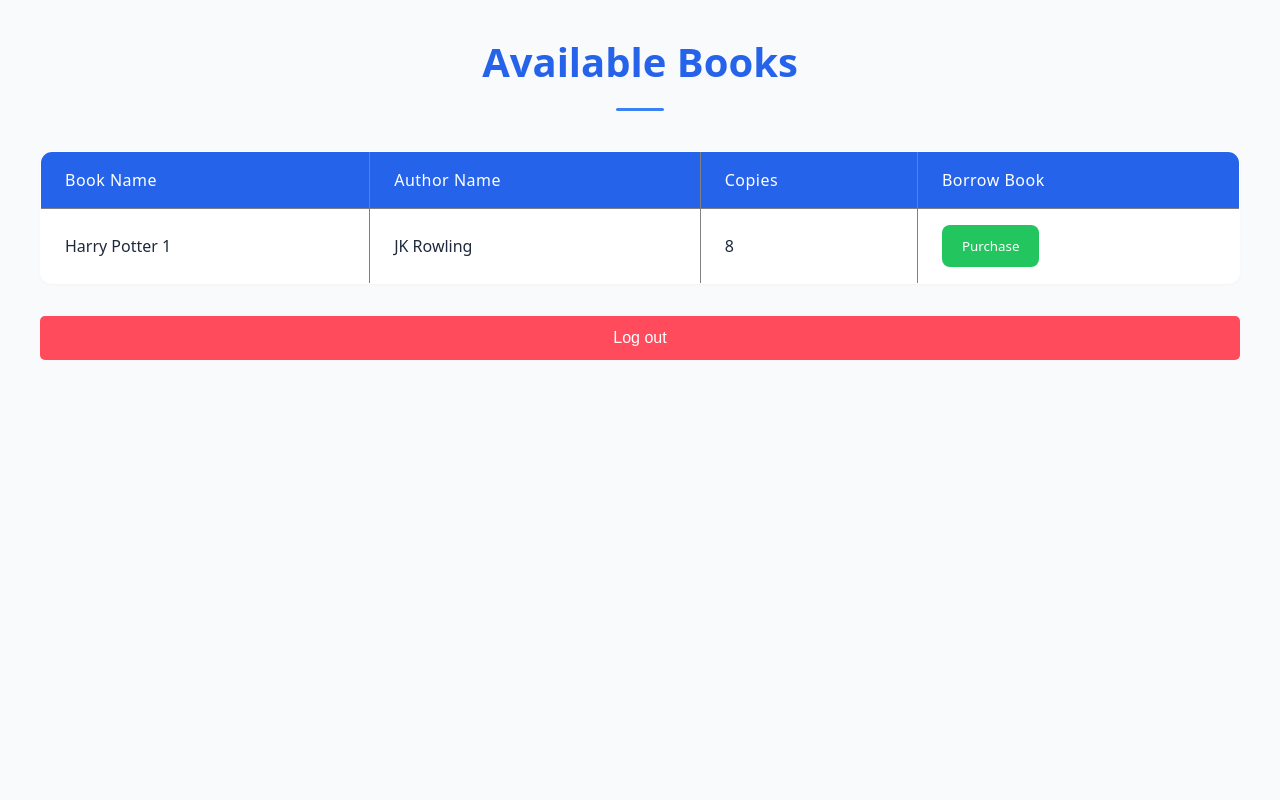
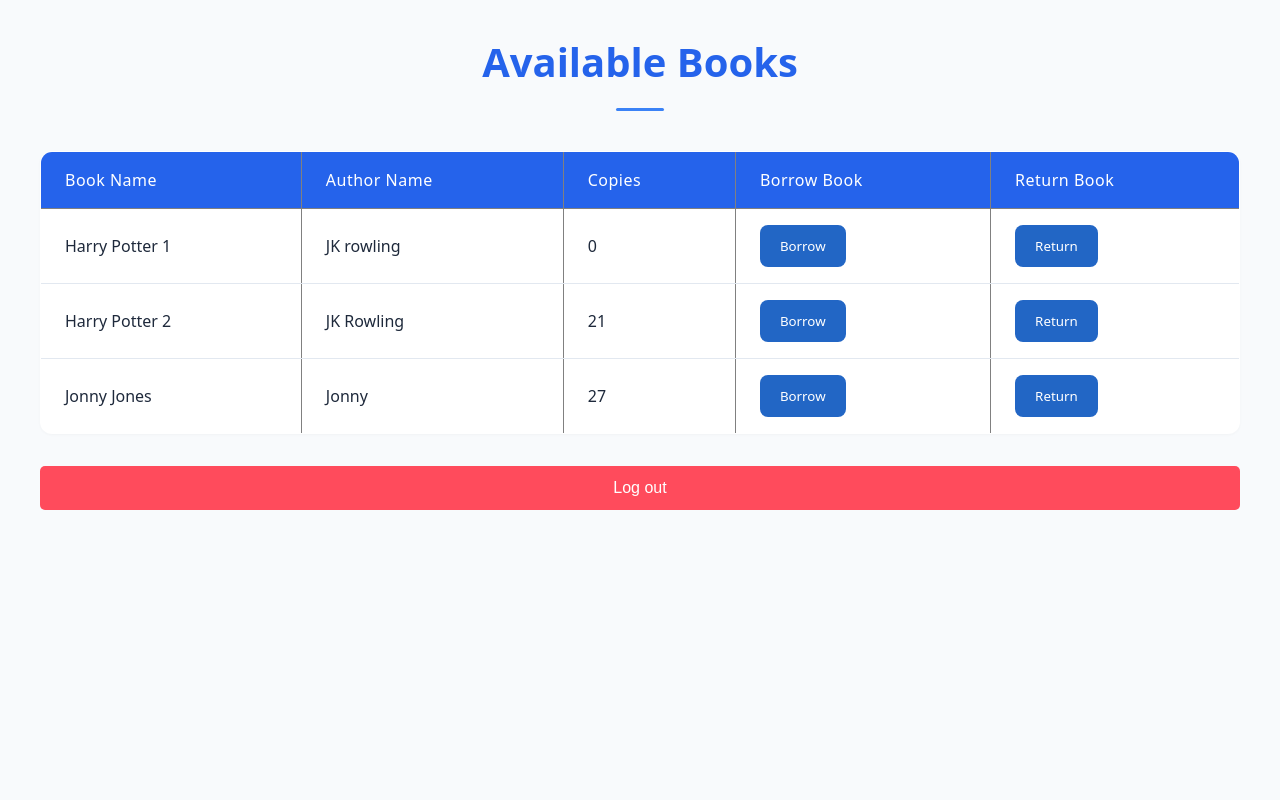
Before and after one commit to rahulrameshm0/library-management, a Django app: page /library/ in a window 1280 px wide. Run offline with Django 5.2, Linux system fonts and the light colour scheme; a user stored in the database is signed in; data comes from the database, SQL or seed files in the repository.

Commit message:
added return and borrow button in the library

```diff
--- a/library/library_app/models.py
+++ b/library/library_app/models.py
@@ -1,4 +1,6 @@
 from django.db import models
+from django.utils import timezone
+from django.contrib.auth.models import User
 
 # Create your models here.
 class User(models.Model):
@@ -59,11 +61,11 @@ class Admin(models.Model):
         user.delete()
 
 
-class Transaction(models.Model):
+class UserBook(models.Model):
     user = models.ForeignKey(User, on_delete=models.CASCADE)
     book = models.ForeignKey(Book, on_delete=models.CASCADE)
+    date_borrowed = models.DateTimeField(default=timezone.now)
     copies_taken = models.IntegerField(default=1)
-    date_borrowed = models.DateTimeField(auto_now_add=True)
 
     def __str__(self):
         return f"{self.user.username} borrwed {self.book.title}"
--- a/library/library_app/urls.py
+++ b/library/library_app/urls.py
@@ -13,5 +13,6 @@ urlpatterns = [
     path('admin-dashboard/update-user/<int:user_id>', views.update_user, name='update_user'),
     path('admin-dashboard/delete-book/<int:book_id>', views.delete_book, name='delete_book'),
     path('admin-dashboard/update-book/<int:book_id>', views.update_book, name='update_book'),
-    path("purchase-book/<int:book_id>/", views.purchase_book, name="purchase_book"),
+    path('purchase-book/<int:book_id>/', views.purchase_book, name='purchase_book'),
+    path('return-book/<int:book_id>/', views.return_book, name='return_book'),
 ]
--- a/library/library_app/views.py
+++ b/library/library_app/views.py
@@ -3,11 +3,11 @@ from django.contrib.auth.decorators import login_required
 from django.contrib import messages
 from django.contrib.auth import get_user_model
 from django.contrib.auth.decorators import login_required, user_passes_test
-from django.contrib.auth.models import User
-from . models import Book,Admin, Transaction
-print(Transaction.objects.all())
+# from django.contrib.auth.models import User
+from . models import Book,Admin, UserBook
 from django.contrib.auth import login,logout, authenticate
 
+User  = get_user_model()
 
 # Create your views here.
 @login_required
@@ -71,7 +71,6 @@ def admin_login(request):
 def is_admin(user):
     return user.is_authenticated and user.is_staff
 
-User  = get_user_model()
 def admin_signup(request):
     if request.method == "POST":
         username = request.POST["username"]
@@ -107,9 +106,8 @@ def admin_dashboard(request):
     admin_user = Admin.objects.all()
     users = User.objects.all()
     books = Book.objects.all()
-    transactions = Transaction.objects.all()
 
-    return render(request, 'admin.html', {'admin_user': admin_user, 'books': books, 'users': users, 'transactions':transactions})
+    return render(request, 'admin.html', {'admin_user': admin_user, 'books': books, 'users': users})
 
 def add_book(request):
     if request.method == "POST":
@@ -210,25 +208,37 @@ def update_book(request, book_id):
 
     return render(request, "update_book.html", {"book": book_obj})
 
+User = get_user_model()
+@login_required
 def purchase_book(request, book_id):
     book = get_object_or_404(Book, id=book_id)
     user = request.user
 
-    if not user.is_authenticated:
-        messages.error(request, "You must be logged in to purchase a book.")
-        return redirect("library")
-
-
     if book.available_copy > 0:
         book.available_copy -= 1
         book.save()
-        transaction = Transaction.objects.create(user=user, book=book, copies_taken=1)
-        print(f"Transaction Created: {transaction}")
+
         messages.success(request, "Book has been successfully purchased!")
     else:
         messages.error(request, "There are no more copies of this book available!")
 
-    return redirect("library")
+    return redirect('library')
+
+@login_required
+def return_book(request, book_id):
+    book = get_object_or_404(Book, id=book_id)
+    user = request.user
+
+    if book.available_copy > 0:
+        book.available_copy += 1
+        book.save()
+
+
+        messages.success(request, "Book has been successfully returned!")
+    else:
+        messages.error(request, "You have not borrowed this book.")
+
+    return redirect('library')
 
 def user_logout(request):
     logout(request)
--- a/library/templates/admin-login.html
+++ b/library/templates/admin-login.html
@@ -163,7 +163,7 @@
             <button type="submit">Login</button>
             <a href="admin_signup">Sign up &rarr;</a>
         </form>
-        {% if messages %}
+        <!-- {% if messages %}
         {% for message in messages %}
         <div class="alert alert-{{ message.tags }}">
             {% if message.tags == 'error' %}⚠
@@ -172,7 +172,7 @@
             <button class="close-btn" onclick="this.parentElement.remove()">×</button>
         </div>
         {% endfor %}
-    {% endif %}
+    {% endif %} -->
     </div>
 </body>
 </html>
--- a/library/templates/library.html
+++ b/library/templates/library.html
@@ -7,13 +7,13 @@
    <style>
 /* Modern Minimalist CSS */
 :root {
-  --primary: #2563eb;      /* Modern blue */
-  --secondary: #3b82f6;    /* Lighter blue */
-  --text: #1e293b;         /* Dark slate */
-  --background: #f8fafc;    /* Lightest slate */
-  --surface: #ffffff;       /* Pure white */
-  --success: #22c55e;       /* Fresh green */
-  --border: #e2e8f0;        /* Subtle border */
+  --primary: #2563eb;
+  --secondary: #3b82f6;
+  --text: #1e293b;
+  --background: #f8fafc;
+  --surface: #ffffff;
+  --success: #2266c5;
+  --border: #e2e8f0;
 }
 
 * {
@@ -103,7 +103,26 @@ button.purchase {
 }
 
 button.purchase:hover {
-  background: #16a34a;
+  background: #1668a3;
+  transform: translateY(-1px);
+}
+
+button.return {
+  background: var(--success);
+  color: white;
+  border: none;
+  padding: 0.75rem 1.25rem;
+  border-radius: 0.5rem;
+  cursor: pointer;
+  font-weight: 500;
+  transition: all 0.2s ease;
+  display: inline-flex;
+  align-items: center;
+  gap: 0.5rem;
+}
+
+button.return:hover {
+  background: #1668a3;
   transform: translateY(-1px);
 }
 
@@ -187,6 +206,7 @@ table {
                  <th>Author Name</th>
                  <th>Copies</th>
                  <th>Borrow Book</th>
+                 <th>Return Book</th>
              </tr>
              {% for book in books %}
              <tr>
@@ -194,9 +214,15 @@ table {
                  <td>{{ book.author }}</td>
                  <td>{{ book.available_copy }}</td>
                  <td>
-                     <form action="{% url 'purchase_book' book.id %}" method="POST">
+                    <form action="{% url 'purchase_book' book.id%}" method="POST">
+                        {% csrf_token %}
+                        <button type="submit" class="purchase">Borrow</button>
+                    </form>
+                </td>
+                 <td>
+                     <form action="{% url 'return_book' book.id %}" method="POST">
                          {% csrf_token %}
-                         <button type="submit" class="purchase" href="{% url 'purchase_book' book.id %}">Purchase</button>
+                         <button type="submit" class="return">Return</button>
                      </form>
                  </td>
              </tr>
```
Also changed, not shown: library/templates/admin.html (+0 -17 lines), library/templates/user-login.html (+2 -6 lines), library/db.sqlite3, library/library_app/migrations/0001_initial.py, library/library_app/migrations/0002_admin.py (deleted), library/library_app/migrations/0003_book_available_copy.py (deleted), library/library_app/migrations/0004_adminlogin.py (deleted), library/library_app/migrations/0005_rename_email_adminlogin_emails_and_more.py (deleted), library/library_app/migrations/0006_rename_emails_adminlogin_email_and_more.py (deleted), library/library_app/migrations/0007_rename_email_adminlogin_email_and_more.py (deleted), library/library_app/migrations/0008_rename_available_copy_book_available_copy.py (deleted), library/library_app/migrations/0009_transaction.py (deleted), library/library_app/migrations/0010_transaction_copies_taken.py (deleted), library/library_app/migrations/0011_alter_transaction_copies_taken.py (deleted).
